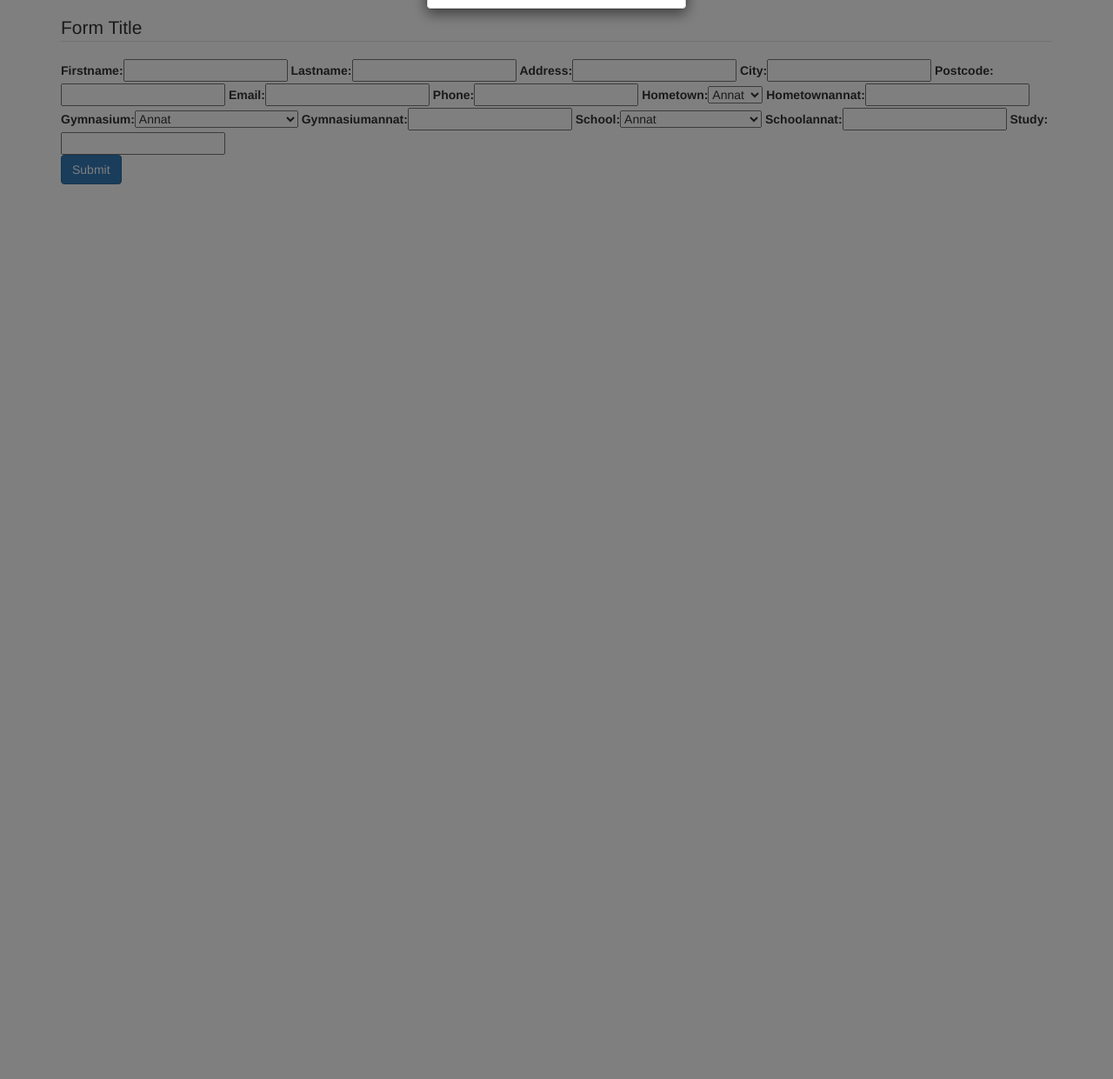
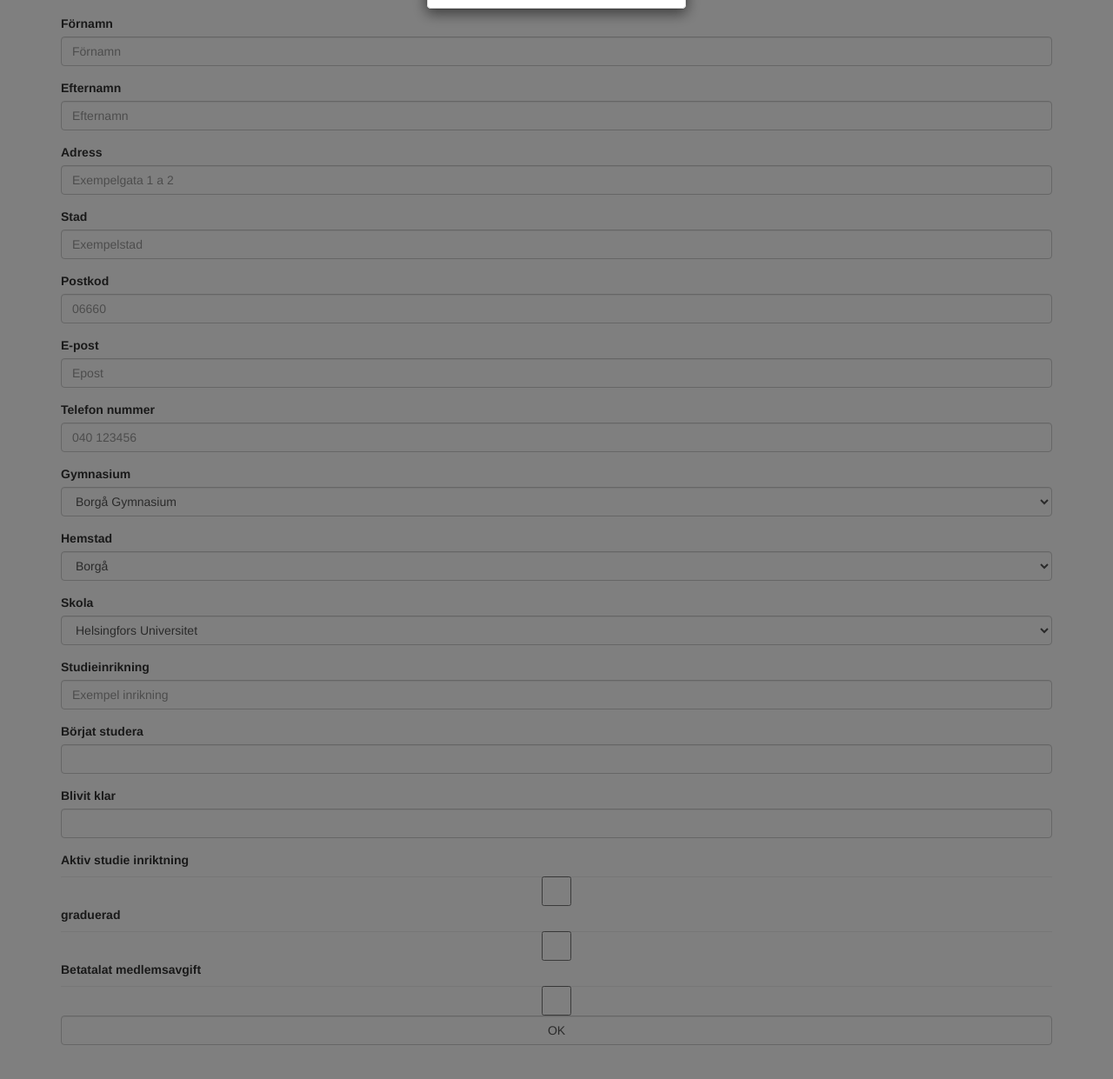
Before and after one commit to orriborri/ematrikeln, a Django app: page /add/1 in a window 1280 px wide. Shown: the part 55-1296 px from the top of the page at 87% size. Run offline with Django 3.2, Linux system fonts and the light colour scheme; data comes from the database, SQL or seed files in the repository; parts of the project's set-up code (start-up, migrations or seed data) failed here and were passed over; some libraries are stand-ins or nearby versions.

Commit message:
Revert "Test"

```diff
--- a/ematrikeln/ematrikeln/forms.py
+++ b/ematrikeln/ematrikeln/forms.py
@@ -1,9 +1,6 @@
 from django import forms
-from ematrikeln.models import *
 
 class newMember(forms.Form):
-
-
     firstname = forms.CharField(max_length=100)
     lastname  = forms.CharField(max_length=100)
     address   = forms.CharField(max_length=100)
@@ -11,19 +8,4 @@
     postcode  = forms.CharField(max_length=6)
     email     = forms.EmailField(min_length=3)
     phone     = forms.CharField(max_length=10)
-    homeTown  = forms.ModelChoiceField(
-            queryset=Town.objects.all().order_by('name'),
-            empty_label="Annat",
-            required=True)
-    homeTownAnnat  = forms.CharField(max_length=100)
-    gymnasium = forms.ModelChoiceField(
-            queryset=Gymnasium.objects.all().order_by('name'),
-            empty_label = "Annat",
-            required=True)
-    gymnasiumAnnat = forms.CharField(max_length=100)
-    school    = forms.ModelChoiceField(
-            queryset=School.objects.all().order_by('name'),
-            empty_label = "Annat",
-            required=True)
-    schoolAnnat = forms.CharField(max_length=100)
     study     = forms.CharField(max_length=50)
--- a/ematrikeln/ematrikeln/settings.py
+++ b/ematrikeln/ematrikeln/settings.py
@@ -39,7 +39,6 @@
         'django.contrib.staticfiles',
         'ematrikeln',
         'django_nose',
-	'bootstrapform',
         )
 
 MIDDLEWARE_CLASSES = (
--- a/ematrikeln/ematrikeln/templates/new.html
+++ b/ematrikeln/ematrikeln/templates/new.html
@@ -1,32 +1,28 @@
 {% extends "base.html" %}
 
 {% block content %}
-{% load bootstrap %}
 <script src="http://ajax.googleapis.com/ajax/libs/jquery/1.7.1/jquery.min.js" type="text/javascript"></script>
 
 <script>
 $(document).ready(function() {
     function otherChosen(id,target){
-        console.log($('#'+id).val())
-        if(!$('#'+id).val()){
+        if($('#'+id).val()==='Annat'){
             $('#'+target).removeClass('hidden');
-            $("label[for='"+target+"']").removeClass('hidden');
         }else{
             $('#'+target).addClass('hidden');
-            $("label[for='"+target+"']").addClass('hidden');
         }
 
     }
 
-    $('#id_gymnasium').change(function(){otherChosen('id_gymnasium','id_gymnasiumAnnat')});
-    $('#id_school').change(function(){otherChosen('id_school','id_schoolAnnat')});
-    $('#id_homeTown').change(function(){otherChosen('id_homeTown','id_homeTownAnnat')});
+    $('#gymnasium').change(function(){otherChosen('gymnasium','gymnasiumAnnat')});
+    $('#school').change(function(){otherChosen('school','schoolAnnat')});
+    $('#hometown').change(function(){otherChosen('hometown','hometownAnnat')});
     if({{showdialog }}){
         $('#success').modal('show');
     }
-    otherChosen('id_gymnasium','id_gymnasiumAnnat');
-    otherChosen('id_school','id_schoolAnnat');
-    otherChosen('id_homeTown','id_homeTownAnnat');
+    otherChosen('gymnasium','gymnasiumAnnat');
+    otherChosen('school','schoolAnnat');
+    otherChosen('hometown','hometownAnnat');
 
 });
 </script>
@@ -42,14 +38,94 @@
     </div>
 </div>
 
-<form role="form">
-    <legend>Form Title</legend>
-    {% csrf_token %}
-    {{ form|bootstrap }}
-    <div class="form-group">
-      <button type="submit" class="btn btn-primary">Submit</button>
-    </div>
-</form>
 
 
+<form id="newMember" action="/add_member/" method="post">
+    <div class="form-group">
+        <label for="firstName">Förnamn</label>
+        <input type="TEXT" name="firstName"  class="form-control" id="firstName" placeholder="Förnamn" required>
+    </div>
+    <div class="form-group">
+        <label for="lastName">Efternamn</label>
+        <input type="TEXT" name="lastName"  class="form-control" id="lastName" placeholder="Efternamn" required>
+    </div>
+    <div class="form-group">
+        <label for="address">Adress</label>
+        <input type="TEXT" name="address" class="form-control" id="address" placeholder="Exempelgata 1 a 2" required>
+    </div>
+    <div class="form-group">
+        <label for="city">Stad</label>
+        <input type="TEXT" name="city" class="form-control" id="city" placeholder="Exempelstad" required>
+    </div>
+    <div class="form-group">
+        <label for="postcode">Postkod</label>
+        <input type="NUMBER" name="postcode" class="form-control" id="postcode" placeholder="06660" required>
+    </div>
+    <div class="form-group">
+        <label for="email">E-post</label>
+        <input type="email" name="email"  class="form-control" id="email" placeholder="Epost" required>
+    </div>
+    <div class="form-group">
+        <label for="phonenumber">Telefon nummer</label>
+        <input type="NUMBER" name="phonenumber" class="form-control" id="phonenumber" placeholder="040 123456" required>
+    </div>
+
+    <div class="form-group">
+        <label for="gymnasium">Gymnasium</label>
+        <select form="newMember" id="gymnasium" name="gymnasium"  class="form-control">
+            {% for i  in gymnasium   %}
+            <option> {{ i.name }} </option>
+            {% endfor %}
+            <option> Annat </option>
+            <input type="TEXT" class="form-control hidden" name="gymnasiumAnnat"  id="gymnasiumAnnat" placeholder="Exempel Gymnasium">
+        </select>
+    </div>
+    <div class="form-group">
+        <label for="hometown">Hemstad</label>
+        <select form="newMember" id="hometown" class="form-control" name="hometown" >
+            {% for i  in hometownList  %}
+            <option> {{ i.name }} </option>
+            {% endfor %}
+            <option> Annat </option>
+            <input type="TEXT" class="form-control hidden" id="hometownAnnat" name="hometownAnnat"  placeholder="Exempel hemstad">
+        </select>
+    </div>
+    <div class="form-group">
+        <label for="school">Skola</label>
+        <select form="newMember" id="school" class="form-control" name="school">
+            {% for i  in schoolList  %}
+            <option> {{ i.name }} </option>
+            {% endfor %}
+            <option> Annat </option>
+            <input type="TEXT" class="form-control hidden" id="schoolAnnat" name="schoolAnnat" placeholder="Exempel skola">
+        </select>
+    </div>
+
+    <div class="form-group">
+        <label for="study">Studieinrikning</label>
+        <input type="TEXT" class="form-control" id="study" name="study"  placeholder="Exempel inrikning" required>
+    </div>
+    <div class="form-group">
+        <label for="startYear">Börjat studera</label>
+        <input type="TEXT" class="form-control" id="startYear" name="startYear" required>
+    </div>
+    <div class="form-group">
+        <label for="endYear">Blivit klar</label>
+        <input type="TEXT" class="form-control" id="endYear" name="endYear" required>
+    </div>
+    <div class="form-gruop">
+        <label for="active">Aktiv studie inriktning</label>
+        <input type="checkbox" id="active" class="form-control" name="active"></input>
+    </div>
+    <div class="form-gruop">
+        <label for="graduerad">graduerad</label>
+        <input type="checkbox" id="graduerad" class="form-control" name="graduerad"></input>
+    </div>
+    <div class="form-gruop">
+        <label for="checkbox">Betatalat medlemsavgift</label>
+        <input type="checkbox" id="checkbox" class="form-control" name="Betatalat"></input>
+    </div>
+    <input type="submit" class="form-control"  value="OK">
+    {% csrf_token %}
+</form>
 {% endblock %}
--- a/ematrikeln/ematrikeln/views.py
+++ b/ematrikeln/ematrikeln/views.py
@@ -15,9 +15,10 @@
         success = 'false'
     else:
         success = 'true'
-    form = newMember()
-    return(render(req,'new.html',{'showdialog':success,'form':form}))
-
+    schoolList = School.objects.all().extra(order_by=['name'])
+    hometownList = Town.objects.all().extra(order_by=['name'])
+    gymnasiumList = Gymnasium.objects.all().extra(order_by=['name'])
+    return(render(req,'new.html',{'showdialog':success,'gymnasium':gymnasiumList,'schoolList':schoolList,'hometownList':hometownList}))
 def view_member(req,req_id):
     member =  User.objects.get(id=req_id)
     return(render(req,'medlem.html',{'user':member}))
@@ -26,44 +27,40 @@
     member.delete()
     return redirect('/')
 def add_member(req):
-    if req.method == 'POST':
-        if req.is_valid():
-            firstName   = req.POST['firstName']
-            lastName    = req.POST['lastName']
-            address     = req.POST['address']
-            phone       = req.POST['phonenumber']
-            city        = req.POST['city']
-            postcode    = req.POST['postcode']
-            epost       = req.POST['email']
-            if req.POST['gymnasium'] != 'Annat':
-                gymnasium = req.POST['gymnasium']
-            else:
-                gymnasium = req.POST['gymnasiumAnnat']
-            if req.POST['hometown'] != 'Annat':
-                hometown = req.POST['hometown']
-            else:
-                hometown = req.POST['hometownAnnat']
-            if req.POST['school'] != 'Annat':
-                school = req.POST['school']
-            else:
-                school = req.POST['schoolAnnat']
-            study = req.POST['study']
-            endYear = req.POST['endYear']
-            startYear = req.POST['startYear']
-            active = req.POST['active']
-            # medlemsavgift = req.POST['Betalat']
-            studyLine = StudyLine.objects.get_or_create(school = School.objects.get_or_create(name=school)[0], name = study)
-            study = Study.objects.create(startYear = startYear,graduated = False,active=active,endYear=endYear, studyLine = studyLine[0])
-            newMember = User.objects.create(homeTown = Town.objects.get_or_create(name=hometown)[0], gymnasium = Gymnasium.objects.get_or_create(name=gymnasium)[0], study=study)
-            newMember.firstName = firstName
-            newMember.lastName = lastName
-            newMember.phone = phone
-            newMember.adress = address
-            newMember.city = city
-            newMember.email = epost
-            newMember.study = study
-            newMember.postcode = postcode
-            newMember.save()
-            return HttpResponse(200)
-        return HttpResponse(500)
-    return HttpResponse(404)
+    firstName   = req.POST['firstName']
+    lastName    = req.POST['lastName']
+    address     = req.POST['address']
+    phone       = req.POST['phonenumber']
+    city        = req.POST['city']
+    postcode    = req.POST['postcode']
+    epost       = req.POST['email']
+    if req.POST['gymnasium'] != 'Annat':
+        gymnasium = req.POST['gymnasium']
+    else:
+        gymnasium = req.POST['gymnasiumAnnat']
+    if req.POST['hometown'] != 'Annat':
+        hometown = req.POST['hometown']
+    else:
+        hometown = req.POST['hometownAnnat']
+    if req.POST['school'] != 'Annat':
+        school = req.POST['school']
+    else:
+        school = req.POST['schoolAnnat']
+    study = req.POST['study']
+    endYear = req.POST['endYear']
+    startYear = req.POST['startYear']
+    active = req.POST['active']
+    # medlemsavgift = req.POST['Betalat']
+    studyLine = StudyLine.objects.get_or_create(school = School.objects.get_or_create(name=school)[0], name = study)
+    study = Study.objects.create(startYear = startYear,graduated = False,active=active,endYear=endYear, studyLine = studyLine[0])
+    newMember = User.objects.create(homeTown = Town.objects.get_or_create(name=hometown)[0], gymnasium = Gymnasium.objects.get_or_create(name=gymnasium)[0], study=study)
+    newMember.firstName = firstName
+    newMember.lastName = lastName
+    newMember.phone = phone
+    newMember.adress = address
+    newMember.city = city
+    newMember.email = epost
+    newMember.study = study
+    newMember.postcode = postcode
+    newMember.save()
+    return redirect('/add/success')
--- a/ematrikeln/fixtures/testData.json
+++ b/ematrikeln/fixtures/testData.json
@@ -1,20 +1,4 @@
 [
-    {   "model" : "ematrikeln.StudyLine",
-        "pk"    : 1,
-        "fields": {
-            "name":"Datateknik",
-            "school":1
-        }
-    },
-    {   "model" : "ematrikeln.Study",
-        "pk": 1,
-        "fields":{
-            "studyLine": 1,
-            "startYear": "2014",
-            "graduated":"False",
-            "active":"True"
-        }
-    },
     {
         "model" : "ematrikeln.User",
         "pk" : 1,
@@ -27,7 +11,7 @@
             "adress" : "exmpelgata 22",
             "postcode": "06660",
             "email" :"herpderp@herp.derp",
-            "study" : 1,
+            "school" : 1,
             "homeTown": 1,
             "gymnasium": 1
         }
```
Also changed, not shown: ematrikeln/ematrikeln/form.py (deleted, +0 -17 lines), ematrikeln/ematrikeln/models.py (+1 -7 lines), ematrikeln/ematrikeln/test/test1.py (+1 -52 lines), requirements.txt (deleted, +0 -10 lines), .travis.yml.
